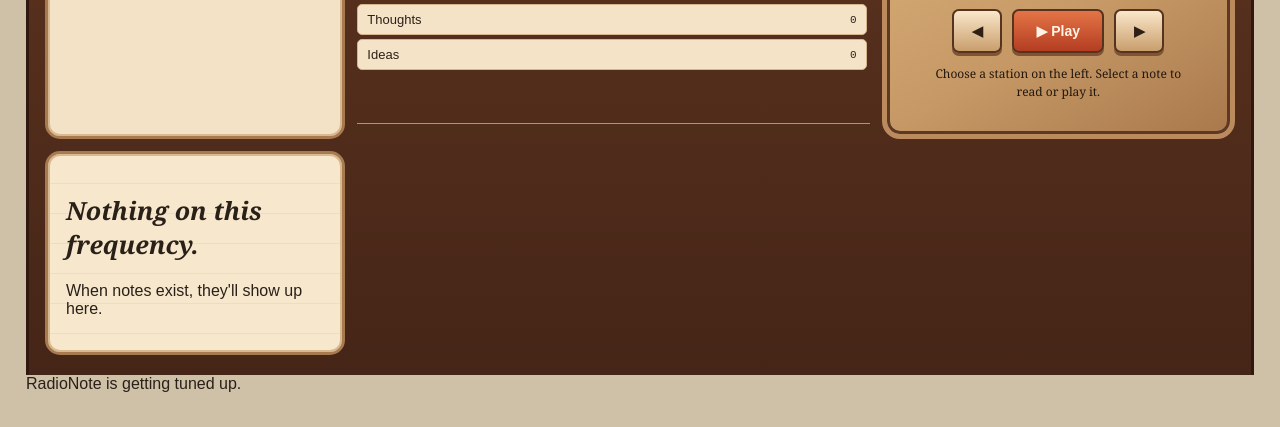
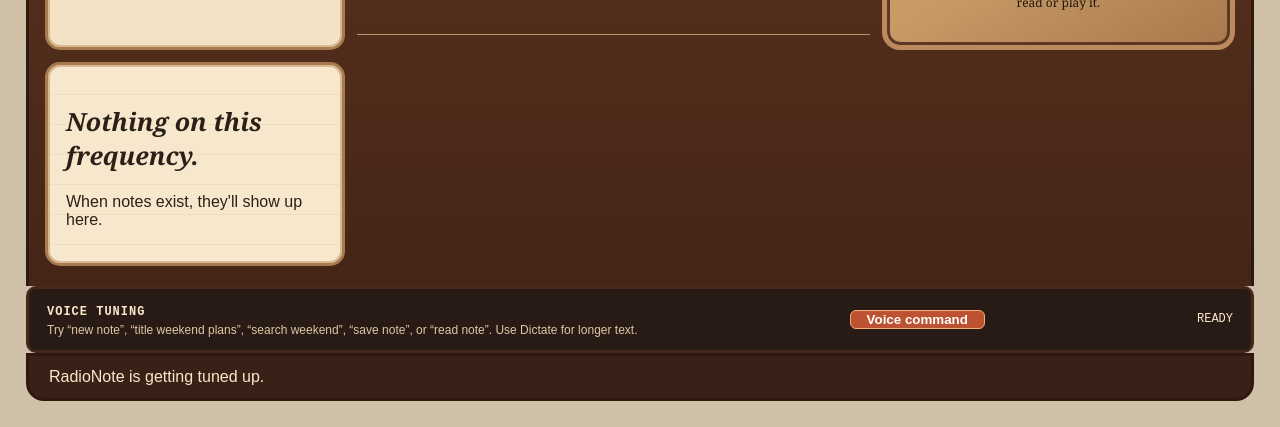
Before and after one commit to itscryptune/RadioNote, a website built with Vite: page index.html in a window 1280 px wide. Shown: the part 623-1050 px from the top of the page. Built offline with nearby package versions, Linux system fonts and the light colour scheme.

Commit message:
improve the voice panel and studio layout

```diff
--- a/radio-theme.css
+++ b/radio-theme.css
@@ -217,3 +217,73 @@ main{background:linear-gradient(#663923,#452517);
   min-width:92px}
 .tuner-controls button:active{transform:translateY(2px);
   box-shadow:0 1px 0 #7f5334}
+.voice-panel{background:#281a15;
+  color:#fae8cb;
+  border:3px solid #45291d;
+  border-radius:10px;
+  display:flex;
+  align-items:center;
+  justify-content:space-between;
+  gap:14px;
+  margin:0 auto;
+  padding:12px 18px}
+.voice-panel strong{font:700 12px 'Courier New',monospace;
+  letter-spacing:1px}
+.voice-panel p{margin:3px 0 0;
+  color:#dfc6a4;
+  font:12px/1.4 Arial,sans-serif}
+#voice-command{background:#bc5231;
+  border:1px solid #f4ae77;
+  color:white;
+  border-radius:6px;
+  font-weight:700;
+  min-width:135px}
+#voice-feedback{font:12px 'Courier New',monospace;
+  max-width:240px;
+  overflow-wrap:anywhere}
+footer{background:#382116;
+  color:#fae7ca;
+  border:3px solid #31180f;
+  border-radius:0 0 18px 18px;
+  margin:0 auto;
+  padding:12px 20px;
+  min-height:42px}
+body{display:flex;
+  flex-direction:column}
+.topbar{order:0}.stations{order:1}main{order:2;
+  width:100%}.voice-panel{order:3;
+  width:100%}footer{order:4;
+  width:100%}
+.studio-grid,.settings-grid{gap:18px}
+.studio-grid>*,.settings-grid>section{background:#f4dfbd;
+  border:3px solid #a4764c;
+  border-radius:12px;
+  padding:20px;
+  color:#2e2218;
+  min-width:0}
+.studio-grid .mic-panel{background:#29201b;
+  color:#f2d4aa;
+  border-color:#bd8e5d}
+.mic-visual span{background:#e38a4d}
+.note-form input,.note-form select,.note-form textarea{background:#fff4e2;
+  border:1px solid #9b7853;
+  border-radius:5px;
+  color:#2e2218}
+.note-form textarea{min-height:190px;
+  resize:vertical}
+.note-form button,.record-controls button,.settings-grid button,.actions button{border-radius:6px}
+#save-note,#record-start{background:#b9512c;
+  color:#fff4e6}
+#mic-device,#draft-audio,#note-audio{max-width:100%}
+@media(max-width:1100px){.library-grid{grid-template-columns:minmax(190px,.85fr) minmax(290px,1.25fr)}.preview{grid-column:1/-1}.note-list{max-height:180px}}
+@media(max-width:720px){body{padding:8px}.topbar{border-radius:13px 13px 0 0;
+  padding:13px}.brand{font-size:21px}.signal{display:none}.stations{padding:5px 8px 10px}.stations a{padding:8px 10px;
+  flex:1;
+  text-align:center;
+  font-size:12px}main{padding:12px 9px;
+  min-height:0}.library-grid{grid-template-columns:1fr}.receiver,.preview{grid-column:1}.shelf{order:0}.receiver{order:1;
+  min-height:360px}.preview{order:2}.studio-grid,.settings-grid{grid-template-columns:1fr}.voice-panel{flex-wrap:wrap;
+  padding:12px}.voice-panel>div{flex-basis:100%}.voice-panel #voice-command{flex:1}.voice-panel #voice-feedback{flex:1}.section-head a{font-size:12px}.frequency strong{font-size:52px}}
+@media(prefers-reduced-motion:reduce){*{scroll-behavior:auto!important;
+  animation:none!important;
+  transition:none!important}}
```
